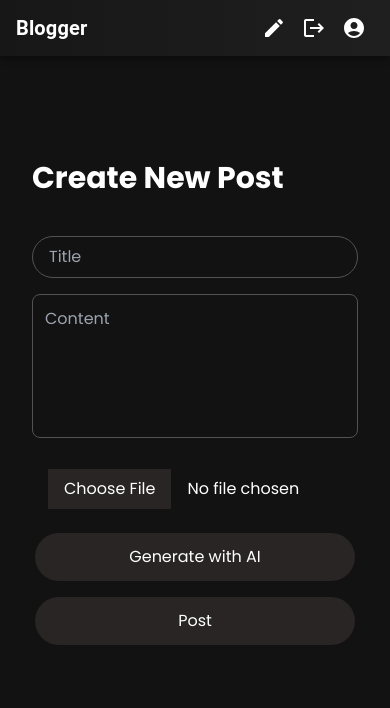
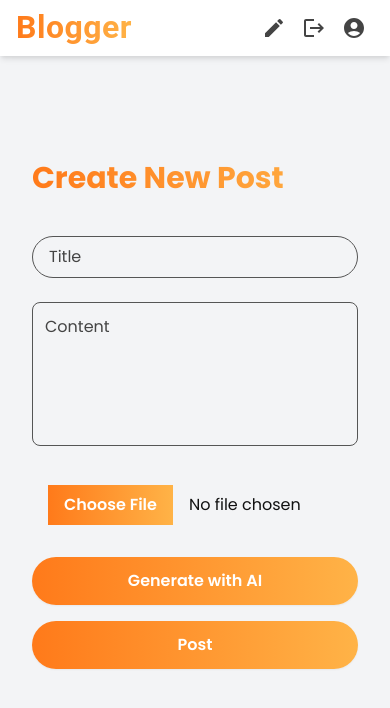
Before and after one commit to sameeraherath/Tripverse---the-universe-of-travel-stories., a React (Vite) app in the folder client/: page /create in a window 390 px wide. Shown: the top 708 px of the page. Built offline with nearby package versions, Linux system fonts and the light colour scheme.

Commit message:
Enhance UI components with improved styles and responsiveness; add error handling for post creation

```diff
--- a/client/src/components/Navbar.jsx
+++ b/client/src/components/Navbar.jsx
@@ -14,31 +14,68 @@
   return (
     <AppBar
       position="fixed"
-      sx={{ background: "linear-gradient(to right, #171717, #1f1f1f)" }}
+      sx={{
+        background: "#ffffff",
+        boxShadow:
+          "0 4px 6px -1px rgba(0, 0, 0, 0.1), 0 2px 4px -1px rgba(0, 0, 0, 0.06)",
+      }}
     >
       <Toolbar sx={{ display: "flex", justifyContent: "space-between" }}>
+        {" "}
         <Typography
-          variant="h6"
+          variant="h4"
           component="button"
           onClick={() => navigate("/home")}
           sx={{
-            color: "white",
+            background: "linear-gradient(to right, #FF7A1A, #FFB347)",
+            WebkitBackgroundClip: "text",
+            WebkitTextFillColor: "transparent",
+            backgroundClip: "text",
             fontWeight: "bold",
             border: "none",
-            background: "none",
             cursor: "pointer",
+            fontSize: "2rem",
+            letterSpacing: "0.5px",
+            "&:hover": {
+              opacity: 0.9,
+            },
           }}
         >
           Blogger
         </Typography>
         <div>
-          <IconButton color="inherit" onClick={() => navigate("/create")}>
+          {" "}
+          <IconButton
+            onClick={() => navigate("/create")}
+            sx={{
+              color: "#444444",
+              "&:hover": {
+                color: "#111111",
+              },
+            }}
+          >
             <Create />
           </IconButton>
-          <IconButton color="inherit" onClick={handleLogout}>
+          <IconButton
+            onClick={handleLogout}
+            sx={{
+              color: "#444444",
+              "&:hover": {
+                color: "#111111",
+              },
+            }}
+          >
             <Logout />
           </IconButton>
-          <IconButton color="inherit" onClick={() => navigate("/profile")}>
+          <IconButton
+            onClick={() => navigate("/profile")}
+            sx={{
+              color: "#444444",
+              "&:hover": {
+                color: "#111111",
+              },
+            }}
+          >
             <AccountCircle />
           </IconButton>
         </div>
--- a/client/src/components/PostForm.jsx
+++ b/client/src/components/PostForm.jsx
@@ -58,42 +58,50 @@
   };
 
   return (
-    <form onSubmit={handleSubmit} className="space-y-4">
+    <form onSubmit={handleSubmit} className="space-y-6">
+      <div className="space-y-2">
         <input
           type="text"
           placeholder="Title"
           value={title}
           onChange={(e) => setTitle(e.target.value)}
           required
-        className="w-full p-2 border border-neutral-600 rounded-3xl px-4 focus:outline-none"
+          className="w-full p-2 border border-gray-light bg-gray-lightest rounded-3xl px-4 focus:outline-none focus:ring-2 focus:ring-primary/20 text-gray-dark placeholder-gray-medium transition-all"
         />
+      </div>
+
+      <div className="space-y-2">
         <textarea
           placeholder="Content"
           value={content}
           onChange={(e) => setContent(e.target.value)}
           required
-        className="w-full h-36 p-3 border border-neutral-600  rounded-lg resize-none focus:outline-none"
+          className="w-full h-36 p-3 border border-gray-light bg-gray-lightest rounded-lg resize-none focus:outline-none focus:ring-2 focus:ring-primary/20 text-gray-dark placeholder-gray-medium transition-all"
         />
+      </div>
+
+      <div className="space-y-2">
         <input
           type="file"
           onChange={(e) => setImage(e.target.files[0])}
-        className="w-80 p-2 px-4 border-none  rounded-3xl focus:outline-none file:bg-stone-800 file:py-2 file:px-4 file:border-none file:mr-4 "
+          className="w-full p-2 px-4 border-none rounded-3xl focus:outline-none file:bg-gradient-primary file:py-2 file:px-4 file:border-none file:mr-4 file:text-white file:font-semibold file:hover:opacity-90 file:transition"
           accept="image/*"
         />
-      <div className="flex justify-center">
+      </div>
+
+      <div className="flex flex-col gap-4">
         <button
           type="button"
-          className="w-80 p-3 bg-stone-800 text-white focus:outline-none rounded-3xl"
+          className="w-full p-3 bg-gradient-primary text-white font-semibold focus:outline-none rounded-3xl hover:opacity-90 transition disabled:opacity-60 shadow-sm"
           onClick={handleGenerateContent}
-          disabled={loading} // Disable the button while loading
+          disabled={loading}
         >
           {generating ? "Generating..." : "Generate with AI"}
         </button>
-      </div>
-      <div className="flex justify-center">
+
         <button
           type="submit"
-          className="w-80 p-3 bg-stone-800 text-white rounded-3xl"
+          className="w-full p-3 bg-gradient-primary text-white font-semibold rounded-3xl hover:opacity-90 transition disabled:opacity-60 shadow-sm"
           disabled={loading}
         >
           {loading ? "Posting..." : "Post"}
--- a/client/src/features/posts/postsSlice.js
+++ b/client/src/features/posts/postsSlice.js
@@ -12,6 +12,12 @@
   "posts/createPost",
   async (formData, { getState, rejectWithValue }) => {
     const { auth } = getState();
+    const token = auth.token || localStorage.getItem("authToken");
+
+    if (!token) {
+      return rejectWithValue({ message: "No authentication token found" });
+    }
+
     try {
       const response = await axios.post(
         `${import.meta.env.VITE_API_URL}/api/posts`,
@@ -19,13 +25,15 @@
         {
           headers: {
             "Content-Type": "multipart/form-data",
-            Authorization: `Bearer ${auth.token}`,
+            Authorization: `Bearer ${token}`,
           },
         }
       );
       return response.data;
     } catch (error) {
-      return rejectWithValue(error.response.data);
+      return rejectWithValue(
+        error.response?.data || { message: "Failed to create post" }
+      );
     }
   }
 );
--- a/client/src/index.css
+++ b/client/src/index.css
@@ -5,7 +5,24 @@
 
 :root {
   font-family: "Poppins", sans-serif;
-  color-scheme: dark;
+  color-scheme: light;
+  background-color: #f3f4f6;
+  color: #111111;
+}
+
+/* Base styles */
+@layer base {
+  h1,
+  h2,
+  h3,
+  h4,
+  h5,
+  h6 {
+    @apply text-gray-dark font-bold;
+  }
+  p {
+    @apply text-gray-medium;
+  }
 }
 
 /* Change the checkmark color for success toasts */
--- a/client/src/pages/CreatePost.jsx
+++ b/client/src/pages/CreatePost.jsx
@@ -9,24 +9,36 @@
   const { loading, error } = useSelector((state) => state.post);
 
   const handleSubmit = async (formData) => {
-    const resultAction = await dispatch(createPost(formData));
-    if (createPost.isFulfilled.match(resultAction)) {
-      navigate("/home");
-    } else {
-      alert("Failed to create post. Please try again.");
+    try {
+      const resultAction = await dispatch(createPost(formData));
+      if (createPost.fulfilled.match(resultAction)) {
+        navigate("/home");
+      } else if (resultAction.payload) {
+        alert(
+          resultAction.payload.message ||
+            "Failed to create post. Please try again."
+        );
+      }
+    } catch (error) {
+      console.error("Error creating post:", error);
+      alert(
+        "Failed to create post. Please make sure you are logged in and try again."
+      );
     }
   };
 
   if (loading) {
     return (
       <div className="container mx-auto max-w-2xl py-16 px-8 flex justify-center items-center">
-        <p className="text-gray-500">Creating post...</p>
+        <p className="text-gray-light animate-pulse">Creating post...</p>
       </div>
     );
   }
   return (
     <div className="container mx-auto max-w-2xl py-16 px-8">
-      <h2 className="text-3xl font-bold mb-4 pb-6 pt-24">Create New Post</h2>
+      <h2 className="text-3xl font-bold mb-4 pb-6 pt-24 text-gray-dark bg-gradient-primary bg-clip-text text-transparent">
+        Create New Post
+      </h2>
       {error && <p className="text-red-500">{error}</p>}
       <PostForm onSubmit={handleSubmit} />
     </div>
--- a/client/src/pages/Home.jsx
+++ b/client/src/pages/Home.jsx
@@ -13,10 +13,10 @@
 
   return (
     <div className="container mx-auto p-4">
-      <h2 className="text-4xl font-bold mb-4 mt-12 text-center text-gray-50 py-2 pt-8">
+      <h2 className="text-6xl font-bold mb-6 mt-12 text-center text-gray-dark py-2 pt-8">
         Latest Blog Posts
       </h2>
-      <p className="text-gray-300 text-center pb-4">
+      <p className="text-gray-medium text-center pb-4">
         Exploring the latest blog posts and post your thoughts using AI
       </p>
       <div className="grid gap-6 sm:grid-cols-1 md:grid-cols-2 lg:grid-cols-3">
@@ -27,7 +27,7 @@
                 key={post._id}
                 post={{
                   ...post,
-                  image: post.image || null, // Ensure image is passed or null
+                  image: post.image || null,
                 }}
               />
             ))}
--- a/client/tailwind.config.js
+++ b/client/tailwind.config.js
@@ -2,7 +2,23 @@
 export default {
   content: ["./index.html", "./src/**/*.{js,ts,jsx,tsx}"],
   theme: {
-    extend: {},
+    extend: {
+      colors: {
+        primary: {
+          light: "#FFB347",
+          DEFAULT: "#FF7A1A",
+        },
+        gray: {
+          dark: "#111111",
+          medium: "#444444",
+          light: "#555555",
+          lightest: "#F3F4F6",
+        },
+      },
+      backgroundImage: {
+        "gradient-primary": "linear-gradient(to right, #FF7A1A, #FFB347)",
+      },
+    },
   },
   plugins: [],
 };
```
Also changed, not shown: client/src/components/Card.jsx (+23 -14 lines), client/src/pages/Profile.jsx (+9 -9 lines), 1 other file (tests, documents, lock files or other folders). Lines whose indentation alone changed are shown as unchanged.
